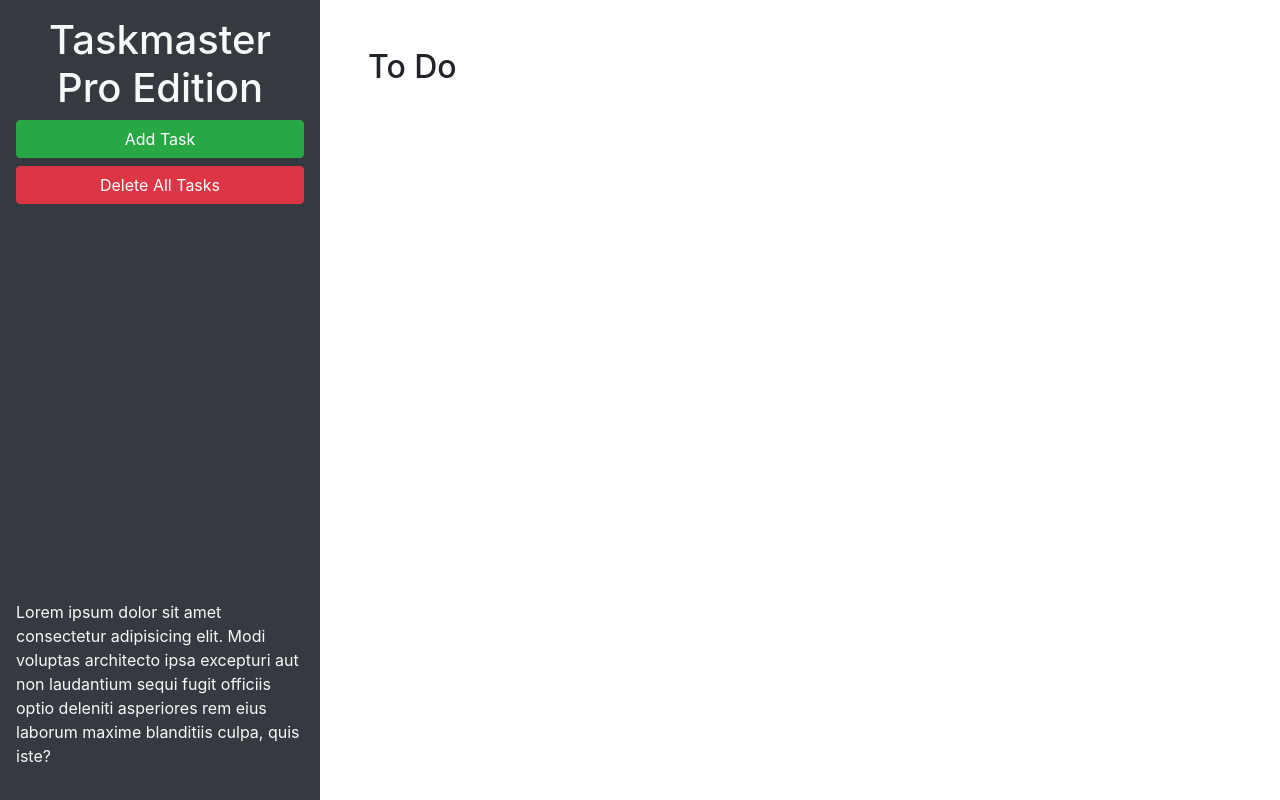
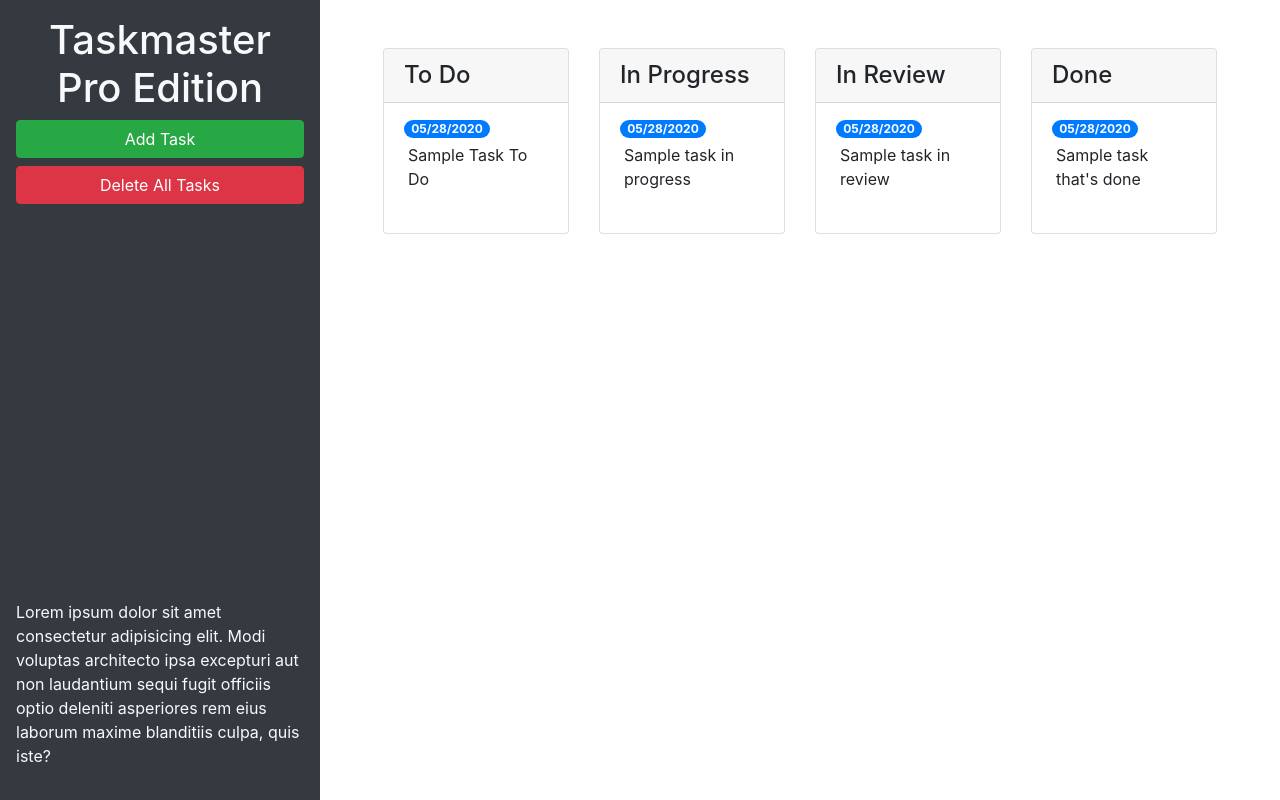
Before and after one commit to barron-a/taskmaster-pro, a plain HTML site: page index.html in a window 1280 px wide. Drawn offline with nearby package versions, Linux system fonts and the light colour scheme.

Commit message:
add bootstrap card and modal elements to cleanup interface

```diff
--- a/index.html
+++ b/index.html
@@ -24,9 +24,67 @@
       </p>
     </header>
     <main class="col-12 col-lg-9">
-      <div class="m-5">
-        <h2>To Do</h2>
-        <ul id="list-toDo" class="list-group"> </ul>
+      <div class="m-5 row justify-content-around">
+        <!-- todo start -->
+        <div class="col-12 col-md-6 col-xl-3 mb-3">
+          <div class="card">
+            <h4 class="card-header">
+              To Do
+            </h4>
+            <ul id="list-toDo" class="list-group list-group-flush">
+              <li class="list-group-item">
+                <span class="badge badge-primary badge-pill">05/28/2020</span>
+                <p class="m-1">Sample Task To Do</p>
+              </li>
+            </ul>
+          </div>
+        </div>
+        <!-- todo end -->
+        <!-- in progress start -->
+        <div class="col-12 col-md-6 col-xl-3 mb-3">
+          <div class="card">
+            <h4 class="card-header">
+              In Progress
+            </h4>
+            <ul id="list-inProgress" class="list-group list-group-flush">
+              <li class="list-group-item">
+                <span class="badge badge-primary badge-pill">05/28/2020</span>
+                <p class="m-1">Sample task in progress</p>
+              </li>
+            </ul>
+          </div>
+        </div>
+        <!-- in progress end -->
+        <!-- in review start -->
+        <div class="col-12 col-md-6 col-xl-3 mb-3">
+          <div class="card">
+            <h4 class="card-header">
+              In Review
+            </h4>
+            <ul id="list-inReview" class="list-group list-group-flush">
+              <li class="list-group-item">
+                <span class="badge badge-primary badge-pill">05/28/2020</span>
+                <p class="m-1">Sample task in review</p>
+              </li>
+            </ul>
+          </div>
+        </div>
+        <!-- in review end -->
+        <!-- done start -->
+        <div class="col-12 col-md-6 col-xl-3 mb-3">
+          <div class="card">
+            <h4 class="card-header">
+              Done
+            </h4>
+            <ul id="list-done" class="list-group list-group-flush">
+              <li class="list-group-item">
+                <span class="badge badge-primary badge-pill">05/28/2020</span>
+                <p class="m-1">Sample task that's done</p>
+              </li>
+            </ul>
+          </div>
+        </div>
+        <!-- done end -->
       </div>
     </main>
   </div>
@@ -46,11 +104,11 @@
           <form>
             <div class="form-group">
               <label for="modalTaskDescription">Task description</label>
-              <textarea id="modalTaskDescription" rows="3"></textarea>
+              <textarea id="modalTaskDescription" rows="3" class="form-control"></textarea>
             </div>
             <div class="form-group">
               <label for="modalDueDate">Due date</label>
-              <input type="text" id="modalDueDate" placeholder="mm/dd/yyyy" autocomplete="off" />
+              <input type="text" class="form-control" id="modalDueDate" placeholder="mm/dd/yyyy" autocomplete="off" />
             </div>
           </form>
         </div>
```
